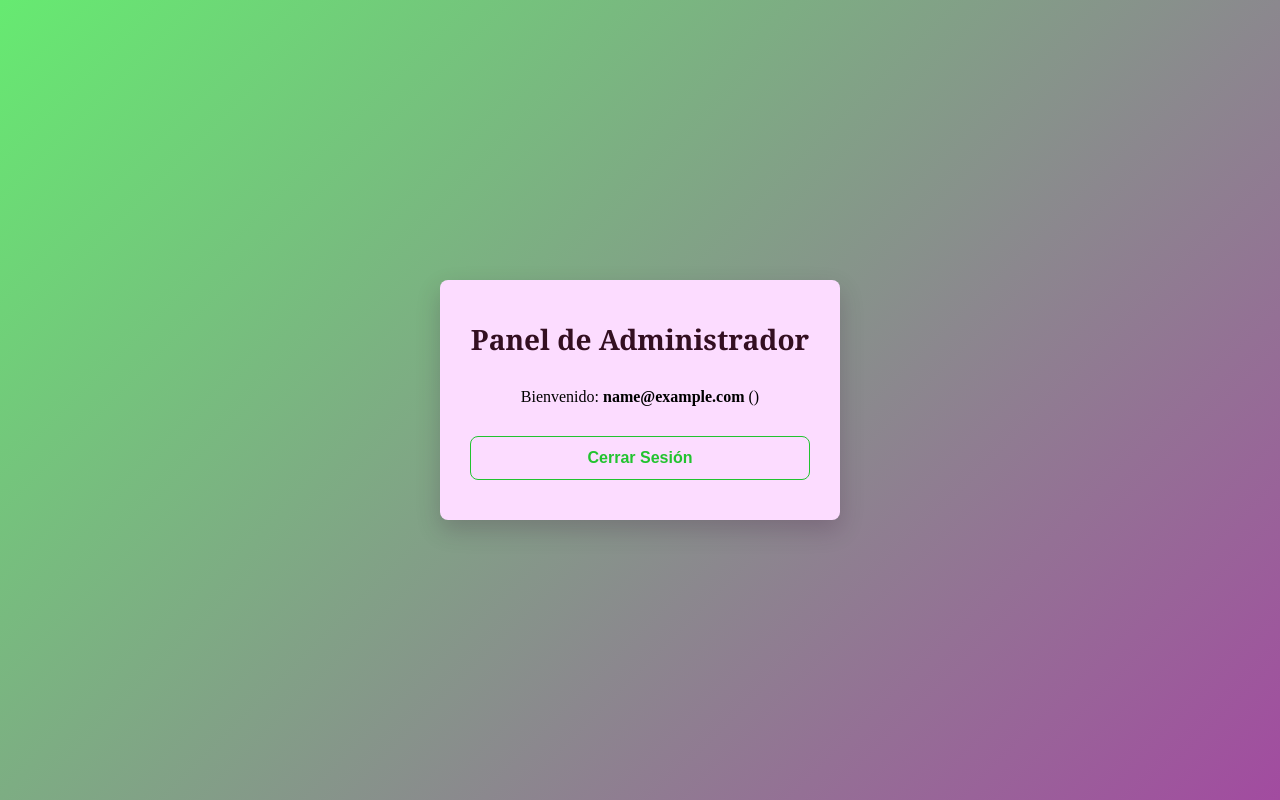
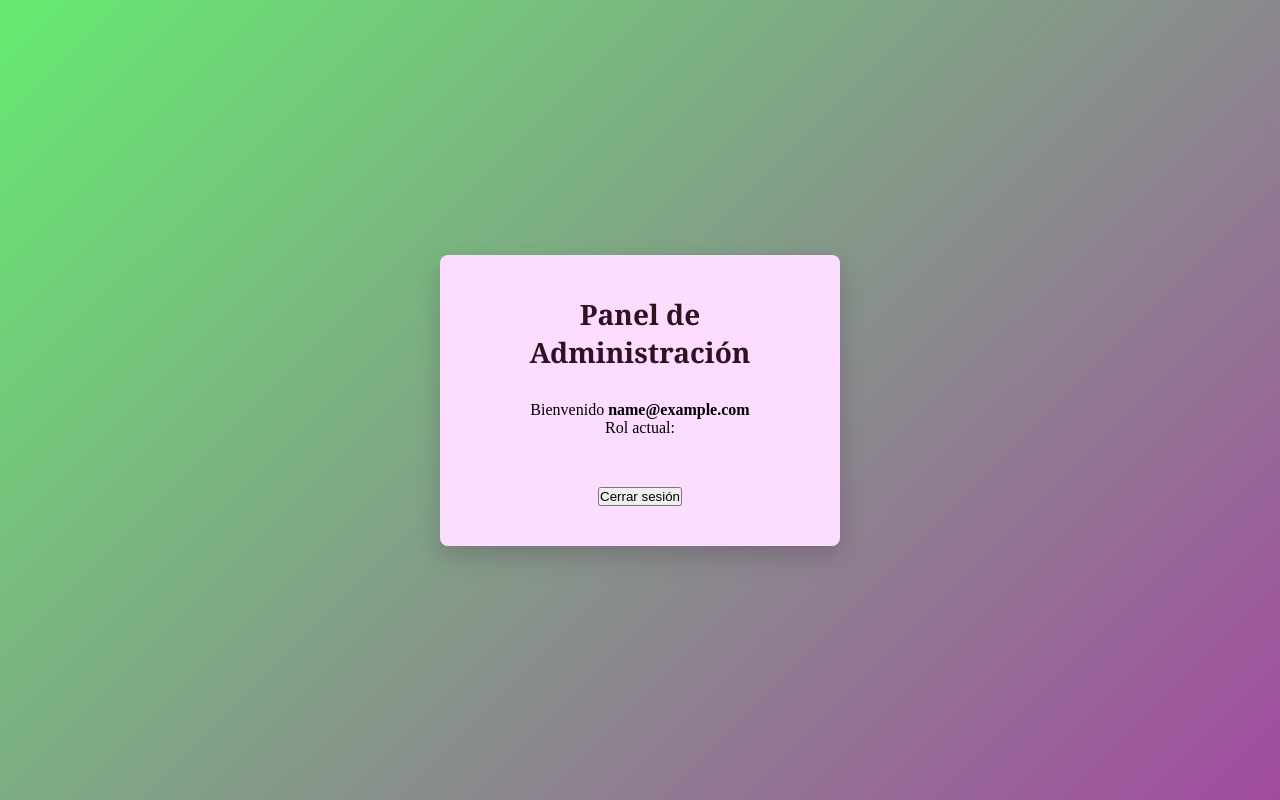
Before and after one commit to LucreciaMencia/LogIn, a Next.js app in the folder LogIn/Frontend/: page /admin in a window 1280 px wide. Built offline with nearby package versions, Linux system fonts and the light colour scheme; sample sign-in values are in the browser's storage.

Commit message:
Update page.tsx

```diff
--- a/LogIn/Frontend/src/app/admin/page.tsx
+++ b/LogIn/Frontend/src/app/admin/page.tsx
@@ -1,35 +1,61 @@
 "use client";
 
+import styles from "../login/page.module.css";
 import { useRouter } from "next/navigation";
-import styles from "../login/page.module.css";
-import useUser from "../../hooks/useUser";
+import useUser from "@/hooks/useUser";
+import useHasPermission from "@/hooks/useHasPermission";
 
-export default function AdminPage() {
+export default function AdminDashboard() {
   const router = useRouter();
   const user = useUser();
+  const hasPermission = useHasPermission;
 
-  const logout = () => {
-    document.cookie =
-      "token=; path=/; expires=Thu, 01 Jan 1970 00:00:00 UTC;";
-    sessionStorage.clear();
-    router.push("/login");
-  };
+  // Seguridad: si no hay usuario, redirigir al login
+  if (!user) {
+    if (typeof window !== "undefined") {
+      router.push("/login");
+    }
+    return null;
+  }
 
   return (
     <div className={styles.container}>
       <div className={styles.card}>
-        <h1 className={styles.title}>Panel de Administrador</h1>
+        <h1 className={styles.title}>Panel de Administración</h1>
+        <p style={{ marginBottom: "20px" }}>
+          Bienvenido <strong>{user.email}</strong><br />
+          Rol actual: <strong>{user.rol}</strong>
+        </p>
 
-        {user ? (
-          <p style={{ marginBottom: "20px" }}>
-            Bienvenido: <b>{user.email}</b> ({user.rol})
-          </p>
-        ) : (
-          <p>Cargando usuario...</p>
+        {/* Botón para gestionar roles (solo si tiene permiso) */}
+        {hasPermission("VIEW_ROLES") && (
+          <button
+            className={styles.secondaryButton}
+            onClick={() => router.push("/admin/roles")}
+          >
+            Gestión de Roles
+          </button>
         )}
 
-        <button className={styles.secondaryButton} onClick={logout}>
-          Cerrar Sesión
+        {/* Ejemplo de otra función futura */}
+        {hasPermission("VIEW_USERS") && (
+          <button
+            className={styles.secondaryButton}
+            onClick={() => router.push("/admin/usuarios")}
+          >
+            Gestión de Usuarios
+          </button>
+        )}
+
+        {/* Botón para cerrar sesión */}
+        <button
+          style={{ marginTop: "30px" }}
+          onClick={() => {
+            sessionStorage.removeItem("token");
+            router.push("/login");
+          }}
+        >
+          Cerrar sesión
         </button>
       </div>
     </div>
```
